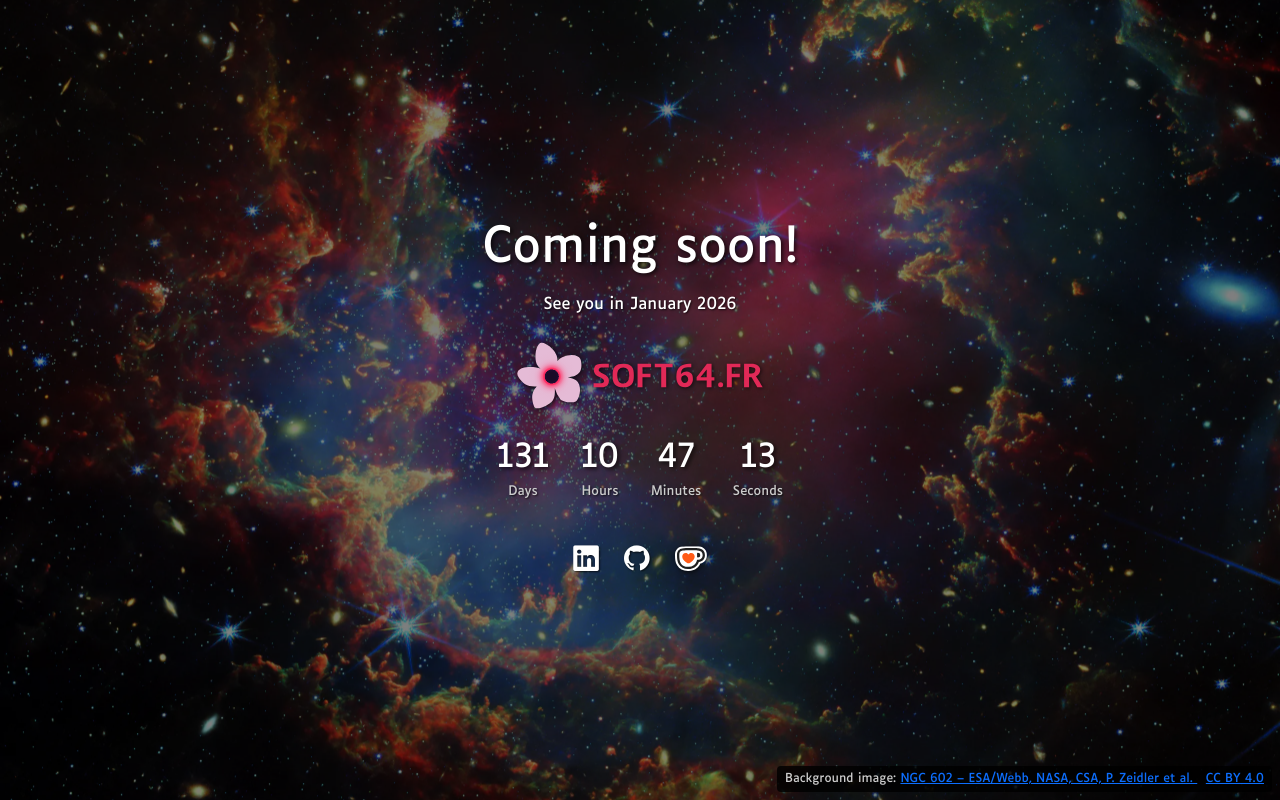
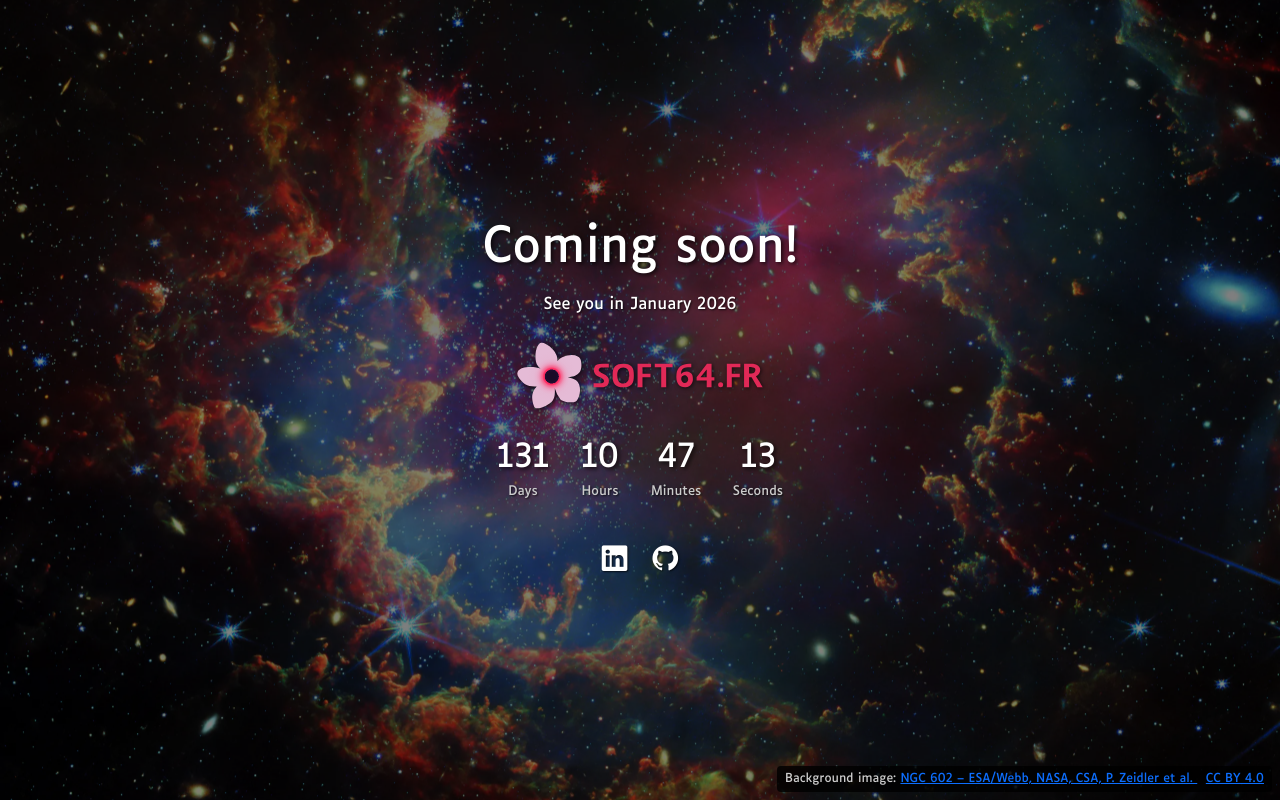
Before and after one commit to soft64fr/soft64fr.github.io, a plain HTML site: page index.html in a window 1280 px wide. Drawn offline with nearby package versions, Linux system fonts and the light colour scheme.

Commit message:
feat index.html: Remove donation button

```diff
--- a/index.html
+++ b/index.html
@@ -49,9 +49,6 @@
       <a href="https://github.com/lob2018" target="_blank" rel="noopener noreferrer" aria-label="GitHub">
         <i class="bi bi-github"></i>
       </a>
-      <a href="https://ko-fi.com/lob2018" target="_blank" rel="noopener noreferrer" aria-label="Ko-fi">
-        <img src="/images/kofi_symbol.svg" alt="Make a voluntary donation" style="height: 1.6rem; width: auto;">
-      </a>
     </div>
     <div class="credit">
       <small>
```
